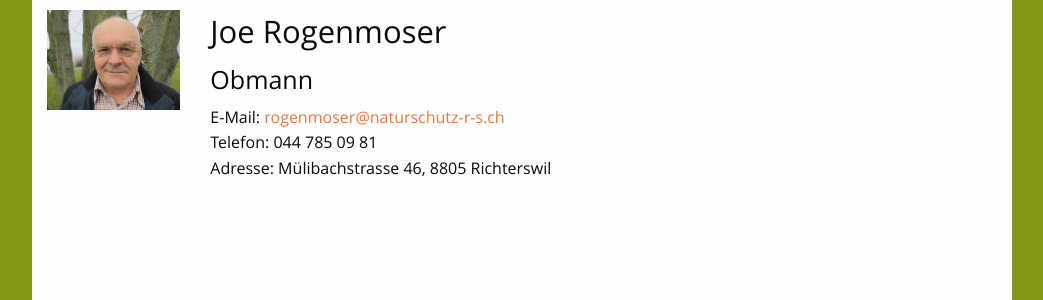
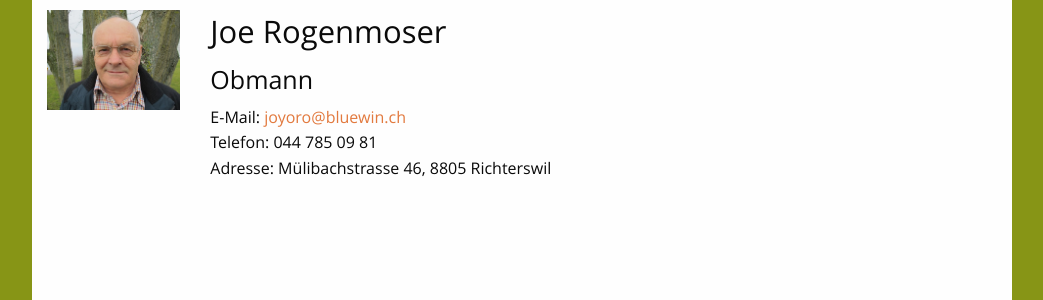
Before and after one commit to Naturschutz-Richterswil-Samstagern/Naturschutz-Richterswil-Samstagern.github.io, a Jekyll site: the page built from _pages/ueber-uns.md, in a window 1280 px wide and 900 px high, scrolled down 1838 px. Shown: the part 235-535 px from the top of the window, without its empty margins (118-1161 px from the left). Built offline with Jekyll 4.4.1, drawn with Linux system fonts in a browser that asks for light colours.

Commit message:
Email Adresse von Joe geändert

```diff
--- a/_pages/ueber-uns.md
+++ b/_pages/ueber-uns.md
@@ -99,7 +99,7 @@ Sie können den Jahresbericht gerne bei unserem [Präsidenten][praesident-email]
       <h3>Joe Rogenmoser</h3>
       <h4>Obmann</h4>
 
-    <p>E-Mail: <a href="mailto:rogenmoser@naturschutz-r-s.ch">rogenmoser@naturschutz-r-s.ch</a><br>
+    <p>E-Mail: <a href="mailto:joyoro@bluewin.ch ">joyoro@bluewin.ch </a><br>
     Telefon: 044 785 09 81<br>
     Adresse: Mülibachstrasse 46, 8805 Richterswil</p>
   </div>
```
